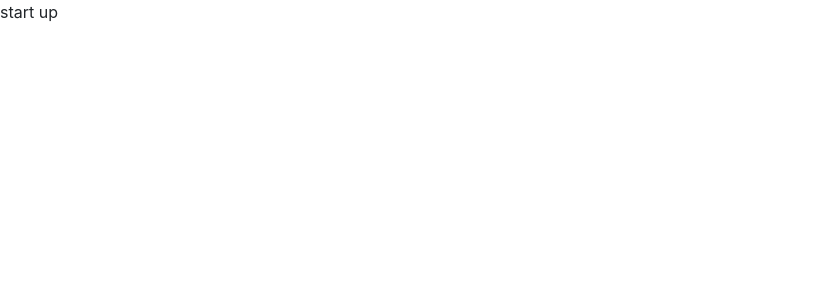
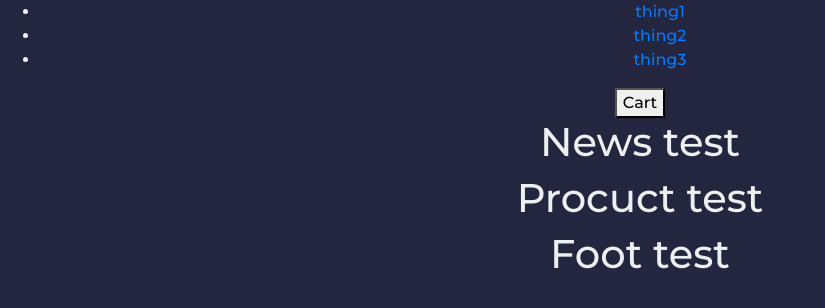
Before and after one commit to ConnerMcCabe/React-Mercantile, a React (Create React App) app: page / in a window 1280 px wide. Shown: the top 308 px of the page, without its empty margins (0-825 px from the left). Built offline with nearby package versions, Linux system fonts and the light colour scheme.

Commit message:
starting navbar

```diff
--- a/src/App/App.css
+++ b/src/App/App.css
@@ -1,6 +1,6 @@
 @import url('https://fonts.googleapis.com/css?family=Montserrat:500');
 
-.App {
+#root {
   text-align: center;
   height: 100vh;
   margin: 0;
--- a/src/App/App.js
+++ b/src/App/App.js
@@ -1,12 +1,19 @@
 import React, { Component } from 'react';
 import './App.css';
 import 'bootstrap/dist/css/bootstrap.min.css';
+import NavBar from '../Components/NavBar/NavBar';
+import News from '../Components/News/News';
+import Product from '../Components/Products/Product';
+import Footer from '../Components/Footer/Footer';
 
 class App extends Component {
   render() {
     return (
       <React.Fragment>
-        start up
+        <NavBar />
+        <News />
+        <Product />
+        <Footer />
       </React.Fragment>
     )
   }
--- a/src/Components/NavBar/NavBar.css
+++ b/src/Components/NavBar/NavBar.css
@@ -0,0 +1,6 @@
+li, a, button {
+    font-family: "Montserrat", sans-serif;
+    font-weight: 500;
+    font-size: 16px;
+    text-decoration: none;
+}
--- a/src/Components/NavBar/NavBar.js
+++ b/src/Components/NavBar/NavBar.js
@@ -5,7 +5,16 @@ class NavBar extends Component {
     render() {
         return (
             <div className="NavBar">
-                <h1>NavBar test</h1>
+                <header>
+                    <nav>
+                        <ul>
+                            <li><a href="https://github.com/ConnerMcCabe">thing1</a></li>
+                            <li><a href="https://github.com/ConnerMcCabe">thing2</a></li>
+                            <li><a href="https://github.com/ConnerMcCabe">thing3</a></li>
+                        </ul>
+                    </nav>
+                    <a href="cta"><button>Cart</button></a>
+                </header>
             </div>
         );
     }
```
